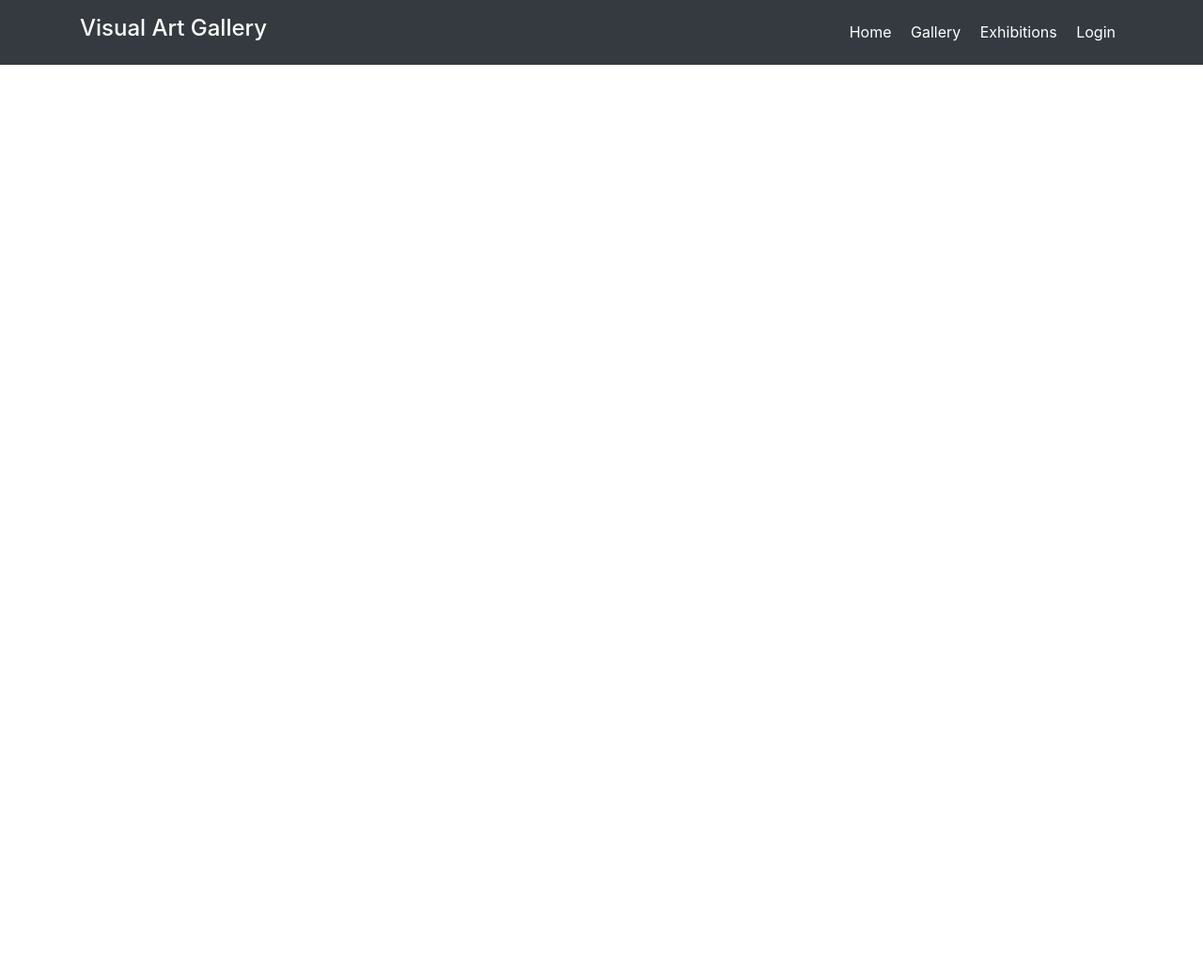
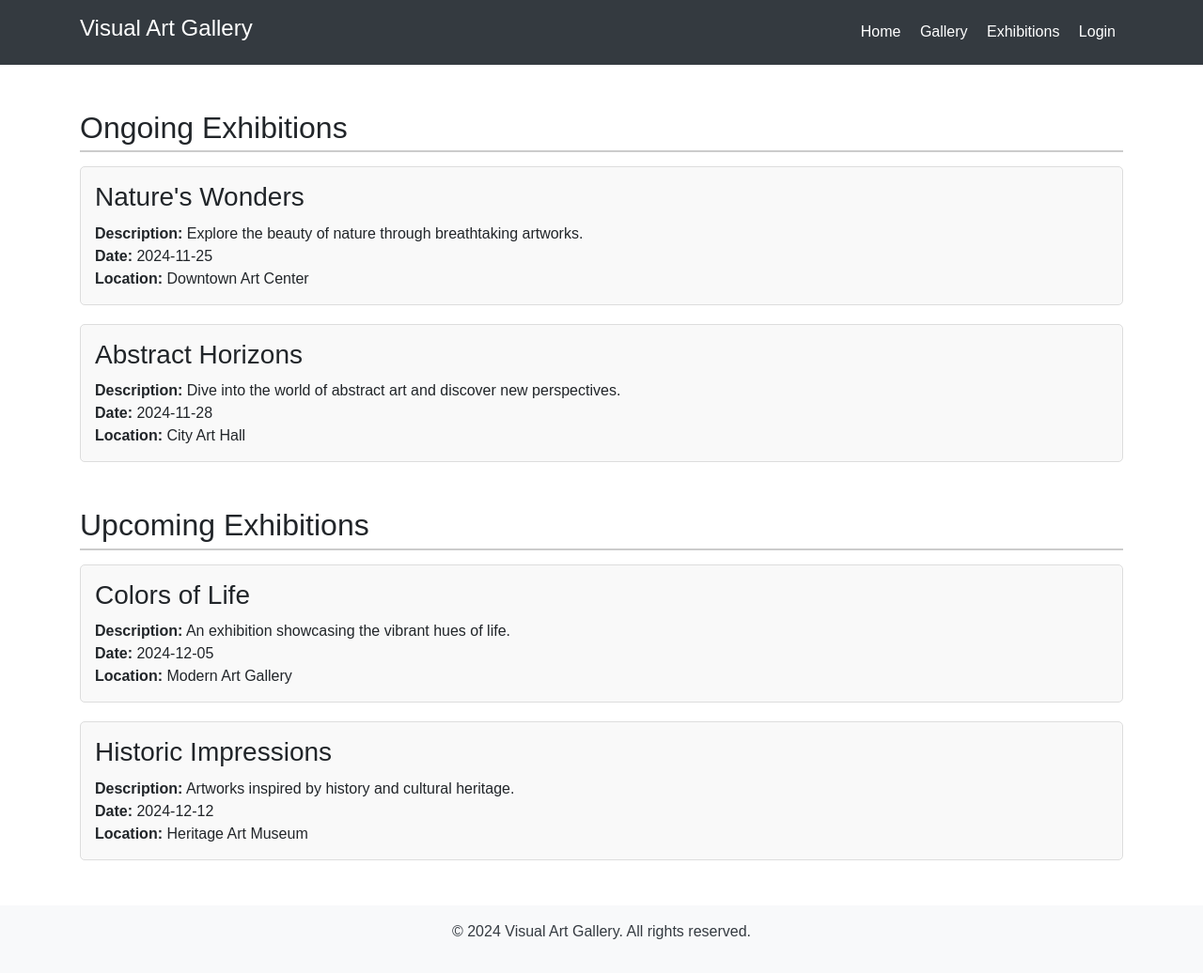
Before and after one commit to Tasfia-Samrin/Visual-art-gallery, a PHP site: page /exhibition.php in a window 1280 px wide. Shown: the whole page at 94% size. Before the commit the page ends 69 px from the top, so only its background shows below. Run offline with PHP 8.4, Linux system fonts and the light colour scheme; data that the repository does not hold is empty.

```diff
--- a/exhibition.php
+++ b/exhibition.php
@@ -1,33 +1,33 @@
-<?php
-// Database connection
-$host = "localhost";
-$user = "root";
-$password = "";
-$database = "online_art_gallery";
-
-$con = mysqli_connect($host, $user, $password, $database);
-
-if (!$con) {
-    die("Connection failed: " . mysqli_connect_error());
-}
-
-// Fetch Ongoing Exhibitions
-$ongoing_query = "SELECT title, date, location FROM exhibitions WHERE status = 'ongoing'";
-$ongoing_result = mysqli_query($con, $ongoing_query);
-
-// Fetch Upcoming Exhibitions
-$upcoming_query = "SELECT title, date, location FROM exhibitions WHERE status = 'upcoming'";
-$upcoming_result = mysqli_query($con, $upcoming_query);
-?>
 <!DOCTYPE html>
 <html lang="en">
 <head>
     <meta charset="UTF-8">
     <meta name="viewport" content="width=device-width, initial-scale=1.0">
-    <title>Visual Art Gallery</title>
-    <link href="https://stackpath.bootstrapcdn.com/bootstrap/4.5.2/css/bootstrap.min.css"
-    rel="stylesheet">
-    <link rel="stylesheet" href="css/style.css">
+    <title>Visual Art Gallery - Exhibitions</title>
+    <link href="https://stackpath.bootstrapcdn.com/bootstrap/4.5.2/css/bootstrap.min.css" rel="stylesheet">
+    <style>
+        body {
+            font-family: Arial, sans-serif;
+        }
+        section h2 {
+            border-bottom: 2px solid #ccc;
+            padding-bottom: 5px;
+            margin-bottom: 15px;
+        }
+        .exhibition-item {
+            margin-bottom: 20px;
+            padding: 15px;
+            border: 1px solid #ddd;
+            border-radius: 5px;
+            background-color: #f9f9f9;
+        }
+        .exhibition-item h3 {
+            margin: 0 0 10px;
+        }
+        .exhibition-item p {
+            margin: 0;
+        }
+    </style>
 </head>
 <body>
     <!-- Header -->
@@ -43,44 +43,46 @@ $upcoming_result = mysqli_query($con, $upcoming_query);
         </div>
     </header>
 
-    <!-- Ongoing Exhibition Section -->
-    <section class="banner text-center text-black">
-        <div class="container">
-            <h2 class="display-4">Ongoing Exhibition</h2>
-            <?php if (mysqli_num_rows($ongoing_result) > 0): ?>
-                <ul class="list-unstyled">
-                    <?php while ($row = mysqli_fetch_assoc($ongoing_result)): ?>
-                        <li>
-                            <h4><?php echo $row['title']; ?></h4>
-                            <p>Date: <?php echo $row['date']; ?></p>
-                            <p>Location: <?php echo $row['location']; ?></p>
-                        </li>
-                    <?php endwhile; ?>
-                </ul>
-            <?php else: ?>
-                <p>No ongoing exhibitions at the moment.</p>
-            <?php endif; ?>
+    <!-- Main Content -->
+    <div class="container mt-5">
+        <!-- Ongoing Exhibitions -->
+        <section>
+            <h2>Ongoing Exhibitions</h2>
+            <div class="exhibition-item">
+                <h3>Nature's Wonders</h3>
+                <p><strong>Description:</strong> Explore the beauty of nature through breathtaking artworks.</p>
+                <p><strong>Date:</strong> 2024-11-25</p>
+                <p><strong>Location:</strong> Downtown Art Center</p>
+            </div>
+            <div class="exhibition-item">
+                <h3>Abstract Horizons</h3>
+                <p><strong>Description:</strong> Dive into the world of abstract art and discover new perspectives.</p>
+                <p><strong>Date:</strong> 2024-11-28</p>
+                <p><strong>Location:</strong> City Art Hall</p>
             </div>
         </section>
 
-    <!-- Upcoming Exhibition Section -->
-    <section class="banner text-center text-black">
-        <div class="container">
-            <h2 class="display-4">Upcoming Exhibition</h2>
-            <?php if (mysqli_num_rows($upcoming_result) > 0): ?>
-                <ul class="list-unstyled">
-                    <?php while ($row = mysqli_fetch_assoc($upcoming_result)): ?>
-                        <li>
-                            <h4><?php echo $row['title']; ?></h4>
-                            <p>Date: <?php echo $row['date']; ?></p>
-                            <p>Location: <?php echo $row['location']; ?></p>
-                        </li>
-                    <?php endwhile; ?>
-                </ul>
-            <?php else: ?>
-                <p>No upcoming exhibitions at the moment.</p>
-            <?php endif; ?>
+        <!-- Upcoming Exhibitions -->
+        <section class="mt-5">
+            <h2>Upcoming Exhibitions</h2>
+            <div class="exhibition-item">
+                <h3>Colors of Life</h3>
+                <p><strong>Description:</strong> An exhibition showcasing the vibrant hues of life.</p>
+                <p><strong>Date:</strong> 2024-12-05</p>
+                <p><strong>Location:</strong> Modern Art Gallery</p>
+            </div>
+            <div class="exhibition-item">
+                <h3>Historic Impressions</h3>
+                <p><strong>Description:</strong> Artworks inspired by history and cultural heritage.</p>
+                <p><strong>Date:</strong> 2024-12-12</p>
+                <p><strong>Location:</strong> Heritage Art Museum</p>
             </div>
         </section>
+    </div>
+
+    <!-- Footer -->
+    <footer class="bg-light text-dark text-center p-3 mt-5">
+        <p>&copy; 2024 Visual Art Gallery. All rights reserved.</p>
+    </footer>
 </body>
 </html>
```
Also changed, not shown: admin  page/manage_exhibition.php (+60 -61 lines). Lines whose indentation alone changed are shown as unchanged.
